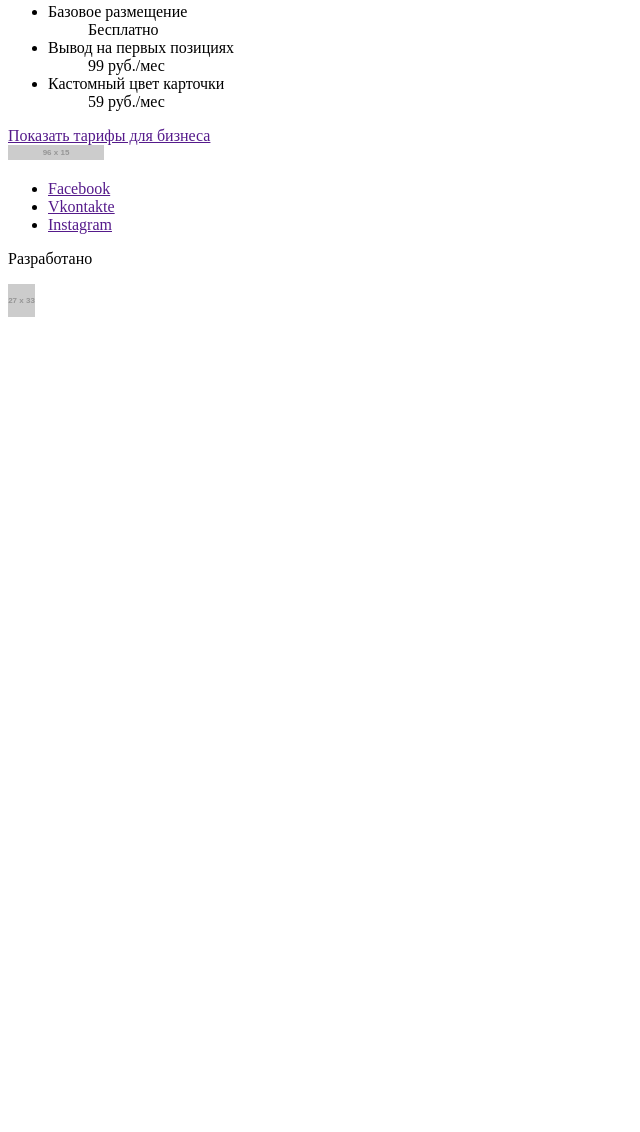
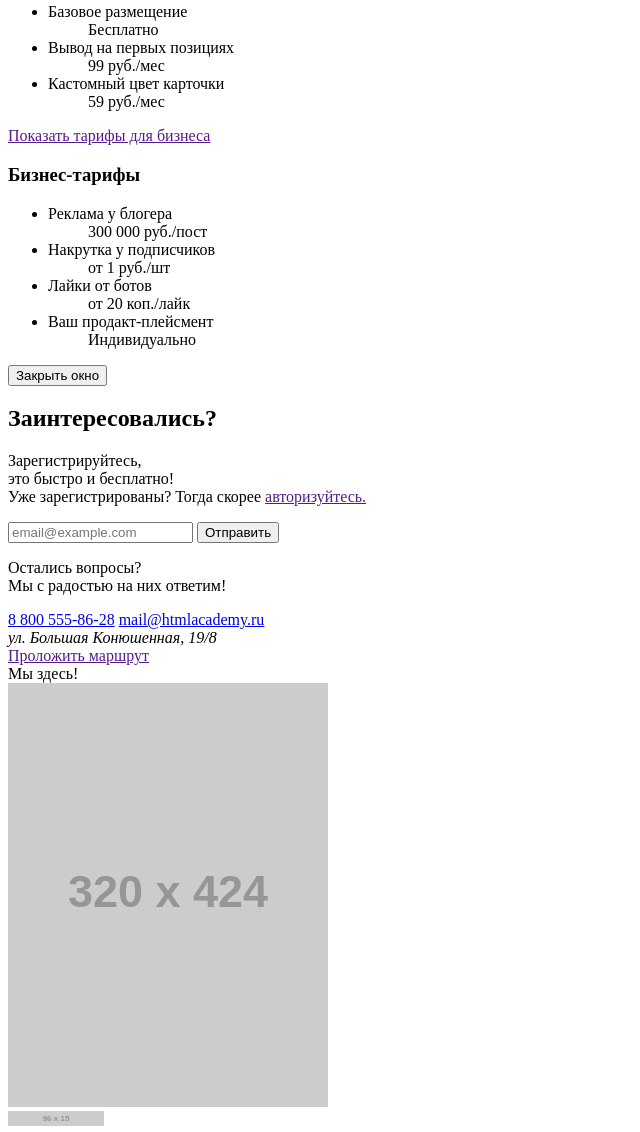
Before and after one commit to IoanKing/488893-pognali-20, a website: page source/index.html in a window 1280 px wide. Shown: the part 2917-4049 px from the top of the page, without its empty margins (0-640 px from the left). Before the commit the page ends 3246 px from the top, so only its background shows below. Drawn offline with Linux system fonts and the light colour scheme; placeholder pictures from the web are drawn by us.

Commit message:
All html for index.html

```diff
--- a/source/index.html
+++ b/source/index.html
@@ -26,7 +26,7 @@
         </ul>
       </nav>
       <div class="page-header__auth auth">
-        <a class="auth__btn btn" href="">Авторизация</a>
+        <a class="auth__button button" href="">Авторизация</a>
         <a class="auth__phone" href="tel:88005558628">8 800 555-86-28</a>
         <a class="auth__mail" href="mailto:mail@htmlacademy.ru">mail@htmlacademy.ru</a>
       </div>
@@ -48,7 +48,7 @@
       <section class="page-content__promo promo">
         <h1 class="promo__title">В путешествие с крутыми попутчиками!</h1>
         <div class="promo__auth auth">
-          <a class="auth__btn btn" href="">Авторизация</a>
+          <a class="auth__button button" href="">Авторизация</a>
           <a class="auth__phone" href="tel:88005558628"><span class="visually-hidden">8 800 555-86-28</span></a>
           <a class="auth__mail" href="mailto:mail@htmlacademy.ru"><span class="visually-hidden">mail@htmlacademy.ru</span></a>
         </div>
@@ -186,12 +186,51 @@
           </li>
         </ul>
         <a class="rates__link button" href="">Показать тарифы для бизнеса</a>
+        <section class="rates__popup rates-bussiness popup">
+          <h3 class="rates-bussiness__title">Бизнес-тарифы</h3>
+          <ul class="rates-bussiness__conditions conditions-list">
+            <li class="conditions-list__item">
+              <dt>Реклама у блогера</dt>
+              <dd>300 000 руб./пост</dd>
+            </li>
+            <li class="conditions-list__item">
+              <dt>Накрутка у подписчиков</dt>
+              <dd>от 1 руб./шт</dd>
+            </li>
+            <li class="conditions-list__item">
+              <dt>Лайки от ботов</dt>
+              <dd>от 20 коп./лайк</dd>
+            </li>
+            <li class="conditions-list__item">
+              <dt>Ваш продакт-плейсмент</dt>
+              <dd>Индивидуально</dd>
+            </li>
+          </ul>
+          <button class="popup__close rates-bussiness__close" type="button">Закрыть окно</button>
+        </section>
       </section>
-      <section class="page-content__check-in">
-        <!-- Здесь будет секция с регистрацией-->
+      <section class="page-content__check-in check-in">
+        <h2 class="check-in__title">Заинтересовались?</h2>
+        <p class="check-in__text">Зарегистрируйтесь,<br> это быстро и бесплатно!<br> Уже зарегистрированы? Тогда скорее <a class="check-in__link" href="">авторизуйтесь.</a></p>
+        <form class="check-in__form" action="https://echo.htmlacademy.ru" method="post">
+          <input class="check-in__input" type="email" name="email" placeholder="email@example.com">
+          <button class="button check-in__submit" type="submit"><span class="visually-hidden">Отправить</span></button>
+        </form>
+        <p class="check-in__text">Остались вопросы? <br>Мы с радостью на них ответим!</p>
+        <div class="check-in__contacts">
+          <a class="check-in__phone" href="tel:88005558628">8 800 555-86-28</a>
+          <a class="check-in__mail" href="mailto:mail@htmlacademy.ru">mail@htmlacademy.ru</a>
+        </div>
       </section>
-      <section class="page-content__location">
-        <!-- Здесь будет секция с картой -->
+      <section class="page-content__location location">
+        <div class="location__pisition">
+          <address class="location__address">ул. Большая Конюшенная, 19/8</address>
+          <a class="location__button button" href="">Проложить маршрут</a>
+        </div>
+        <div class="location__map">
+          <div class="location__point"><span class="visually-hidden">Мы здесь!</span></div>
+          <img class="location__img" src="https://via.placeholder.com/320x424" width="320" height="424" alt="Карта местоположения">
+        </div>
       </section>
     </main>
     <footer class="page-footer">
```
